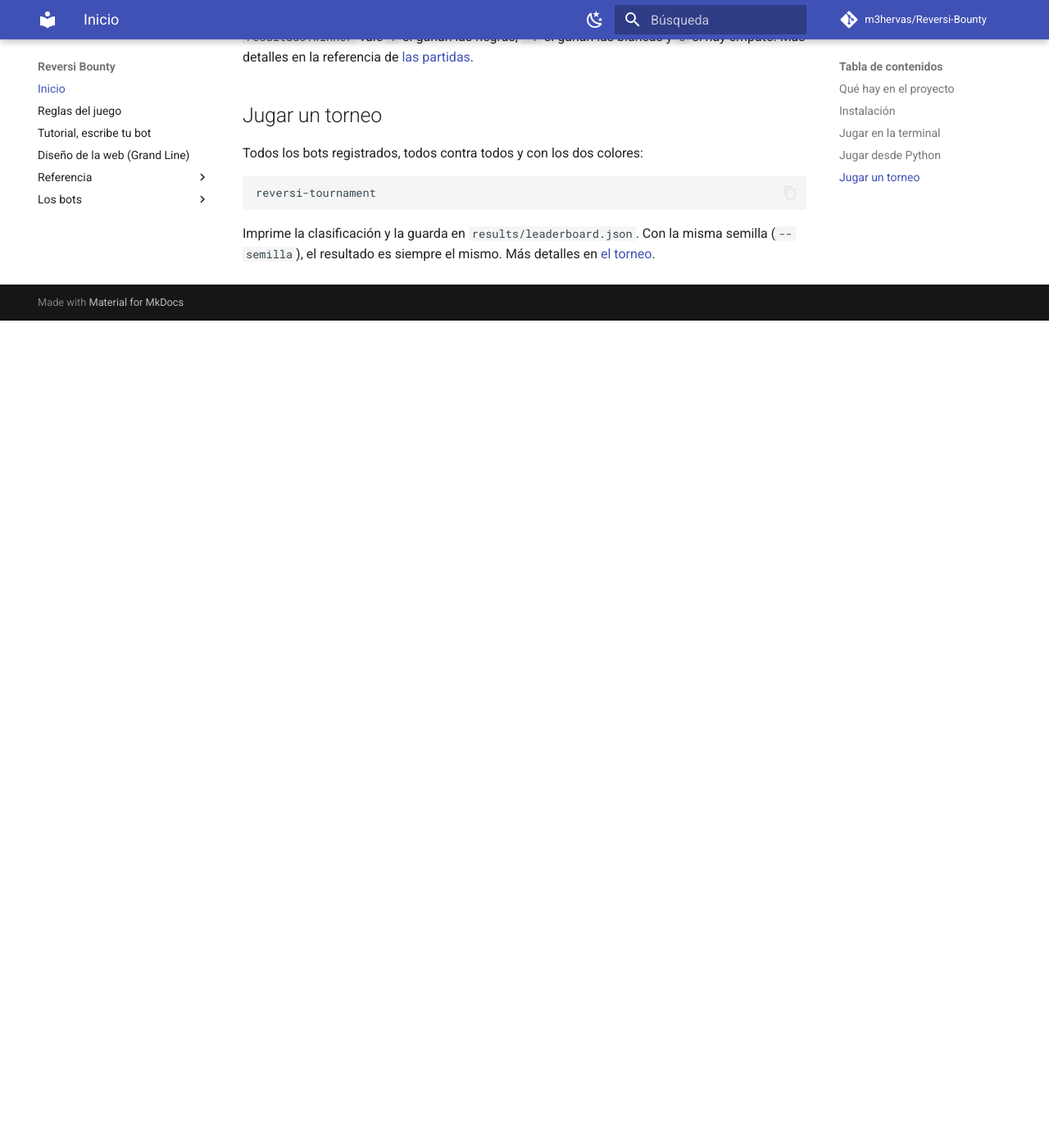
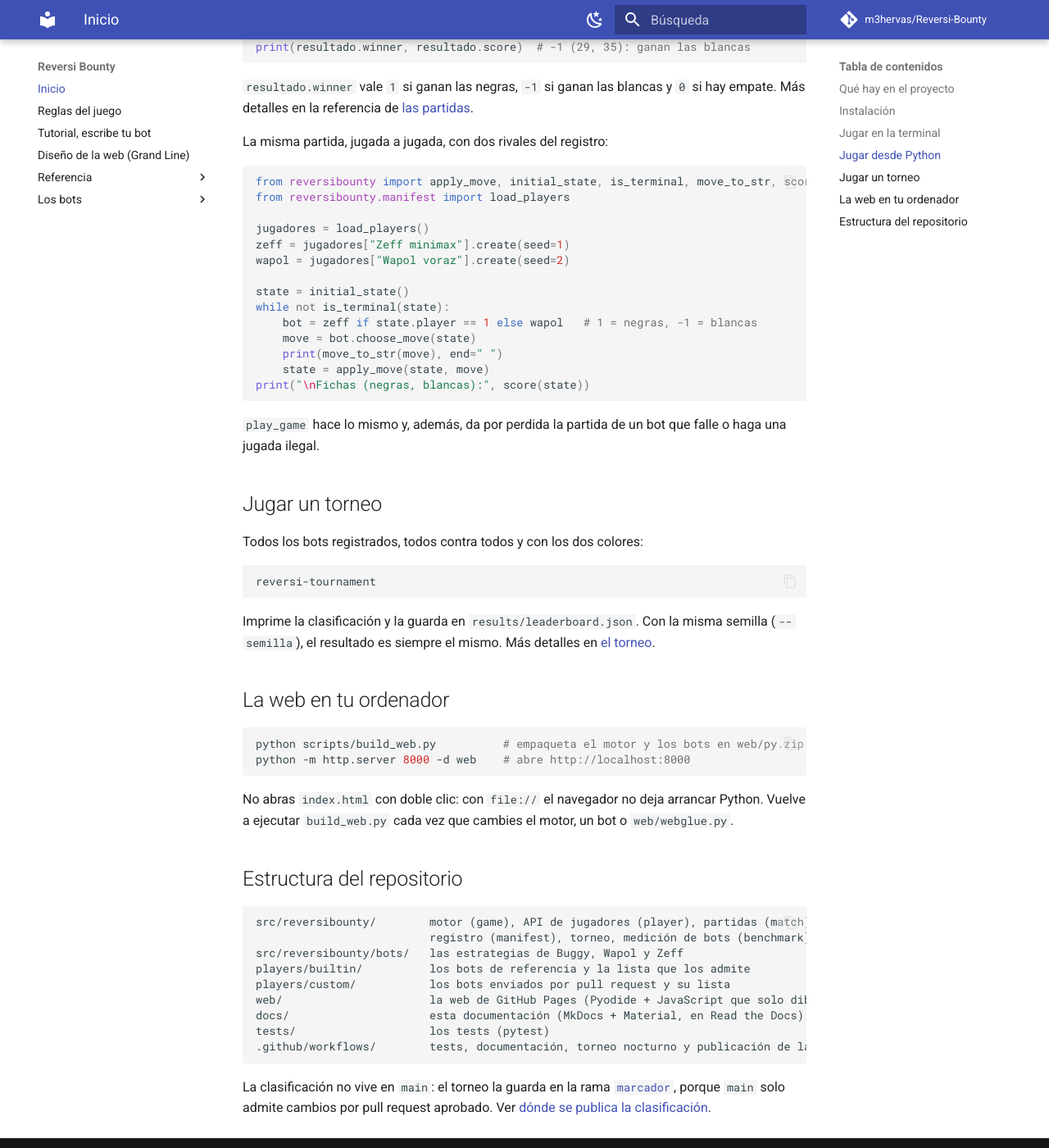
Before and after one commit to m3hervas/Reversi-Bounty, an MkDocs documentation site: the page built from docs/index.md, in a window 1280 px wide and 1400 px high, scrolled down 1868 px. Shown: the whole window at 82% size. Built offline with MkDocs 1.6.1 and Material for MkDocs 9.7.7, drawn with Linux system fonts in a browser that asks for light colours; comment, search, counter and statistics services are not loaded; before the commit the page ends 2259 px from its top, so only the background shows below that; some of the changed text lies outside the part shown.

Commit message:
README como portada (6.1) y documentación al día (#24)
El README sigue la guía: insignias arriba, el enlace para jugar una sola vez,
una captura, qué es el juego, instalación, cómo añadir un bot y la licencia.
Lo que ocupa más de un párrafo pasa a la documentación:

- La portada de la documentación explica las piezas del proyecto, la idea de
  una sola fuente de verdad, la partida desde Python, la web en local y la
  estructura del repositorio.
- Nueva página «Los rivales» con cómo decide cada bot y quién gana a quién.
- Al día con el código: el Marcador en el diseño de la web, el nombre del test
  en el tutorial y el emoji de Wapol en el ejemplo de leaderboard.json.

````diff
--- a/docs/index.md
+++ b/docs/index.md
@@ -8,16 +8,17 @@
 
 ## Qué hay en el proyecto
 
-| Parte | Qué hace |
-|---|---|
-| Motor del juego | Reglas, jugadas legales, volteos, paso de turno y final de partida. |
-| API de bots | Una clase `Player` que cualquiera puede implementar para escribir su bot. Hay un [tutorial paso a paso](tutorial.md). |
-| Torneo | Todos contra todos, con ambos colores, y clasificación en un archivo. Ver [el torneo](referencia/torneo.md). |
-| Web | [Jugar contra la IA en el navegador](https://m3hervas.github.io/Reversi-Bounty/), sin instalar nada. |
+| | Parte | Qué hace |
+|---|---|---|
+| 🐍 | **Librería** `reversibounty` | El [motor del juego](referencia/motor.md) (reglas, jugadas legales, volteos, paso de turno y final), la [API de jugadores](referencia/jugadores.md), el [registro](referencia/registro.md) y el [ejecutor de partidas](referencia/partidas.md). |
+| 🤖 | **Bots** | Tres [rivales](rivales.md) de referencia y una clase `Player` que cualquiera puede implementar: hay un [tutorial paso a paso](tutorial.md). |
+| 🏆 | **Torneo automático** | Todos contra todos, con los dos colores. GitHub Actions lo juega cada noche y publica la clasificación en el [marcador](https://m3hervas.github.io/Reversi-Bounty/#/marcador). Ver [el torneo](referencia/torneo.md). |
+| 🌐 | **Web** | [Jugar en el navegador](https://m3hervas.github.io/Reversi-Bounty/), sin instalar nada: contra un bot, entre dos personas o bot contra bot. Ver [el diseño de la web](diseno-jugar.md). |
 
-!!! note "Estado"
-    La documentación crece con el proyecto. Por ahora están disponibles las
-    [reglas del juego](reglas.md) y la referencia del [motor del juego](referencia/motor.md).
+!!! tip "Una sola fuente de verdad"
+    Las reglas y los bots se escriben una vez, en Python. Ese mismo código corre en los tests,
+    en el torneo de GitHub Actions y en tu navegador, con [Pyodide](https://pyodide.org): la web
+    no reimplementa ninguna regla en JavaScript, solo pregunta al motor y dibuja la respuesta.
 
 ## Instalación
 
@@ -70,6 +71,28 @@
 `resultado.winner` vale `1` si ganan las negras, `-1` si ganan las blancas y `0` si hay empate.
 Más detalles en la referencia de [las partidas](referencia/partidas.md).
 
+La misma partida, jugada a jugada, con dos rivales del registro:
+
+```python
+from reversibounty import apply_move, initial_state, is_terminal, move_to_str, score
+from reversibounty.manifest import load_players
+
+jugadores = load_players()
+zeff = jugadores["Zeff minimax"].create(seed=1)
+wapol = jugadores["Wapol voraz"].create(seed=2)
+
+state = initial_state()
+while not is_terminal(state):
+    bot = zeff if state.player == 1 else wapol   # 1 = negras, -1 = blancas
+    move = bot.choose_move(state)
+    print(move_to_str(move), end=" ")
+    state = apply_move(state, move)
+print("\nFichas (negras, blancas):", score(state))
+```
+
+`play_game` hace lo mismo y, además, da por perdida la partida de un bot que falle o haga una
+jugada ilegal.
+
 ## Jugar un torneo
 
 Todos los bots registrados, todos contra todos y con los dos colores:
@@ -80,3 +103,31 @@
 
 Imprime la clasificación y la guarda en `results/leaderboard.json`. Con la misma semilla
 (`--semilla`), el resultado es siempre el mismo. Más detalles en [el torneo](referencia/torneo.md).
+
+## La web en tu ordenador
+
+```bash
+python scripts/build_web.py          # empaqueta el motor y los bots en web/py.zip
+python -m http.server 8000 -d web    # abre http://localhost:8000
+```
+
+No abras `index.html` con doble clic: con `file://` el navegador no deja arrancar Python.
+Vuelve a ejecutar `build_web.py` cada vez que cambies el motor, un bot o `web/webglue.py`.
+
+## Estructura del repositorio
+
+```
+src/reversibounty/        motor (game), API de jugadores (player), partidas (match),
+                          registro (manifest), torneo, medición de bots (benchmark) y terminal
+src/reversibounty/bots/   las estrategias de Buggy, Wapol y Zeff
+players/builtin/          los bots de referencia y la lista que los admite
+players/custom/           los bots enviados por pull request y su lista
+web/                      la web de GitHub Pages (Pyodide + JavaScript que solo dibuja)
+docs/                     esta documentación (MkDocs + Material, en Read the Docs)
+tests/                    los tests (pytest)
+.github/workflows/        tests, documentación, torneo nocturno y publicación de la web
+```
+
+La clasificación no vive en `main`: el torneo la guarda en la rama
+[`marcador`](https://github.com/m3hervas/Reversi-Bounty/tree/marcador), porque `main` solo
+admite cambios por pull request aprobado. Ver [dónde se publica la clasificación](referencia/torneo.md#donde-se-publica-la-clasificacion).
--- a/mkdocs.yml
+++ b/mkdocs.yml
@@ -58,4 +58,5 @@
       - El registro de jugadores: referencia/registro.md
       - El torneo: referencia/torneo.md
   - Los bots:
+      - Los rivales: rivales.md
       - El bot minimax: bot-minimax.md
````
Also changed, not shown: README.md (+21 -17 lines), docs/diseno-jugar.md (+3 -0 lines), docs/referencia/torneo.md (+2 -2 lines), docs/rivales.md (added, +36 -0 lines), docs/tutorial.md (+1 -1 lines).
